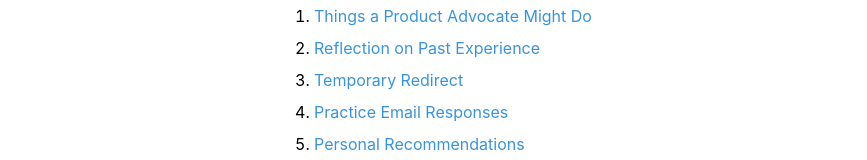
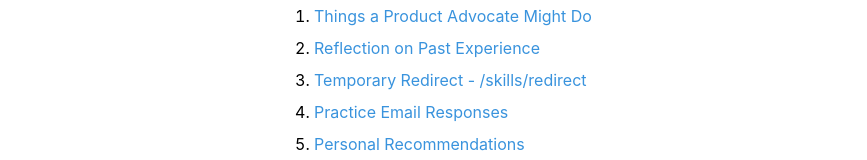
Before and after one commit to Sug4rSku11/PA-Assignment, a Next.js app: page / in a window 1280 px wide. Shown: the part 385-545 px from the top of the page, without its empty margins (207-1074 px from the left). Built offline with nearby package versions, Linux system fonts and the light colour scheme.

Commit message:
fixed redirect

```diff
--- a/pages/index.js
+++ b/pages/index.js
@@ -30,9 +30,8 @@ export default function Home() {
               <a>Reflection on Past Experience</a>
             </Link>
             </li>
-            <li> <Link href='/skills/redirect'>
-              <a>Temporary Redirect</a>
-            </Link>
+            <li>
+              <a>Temporary Redirect - /skills/redirect</a>
             </li>
             <li><Link href='/skills/practice'>
             <a>Practice Email Responses</a>
```
